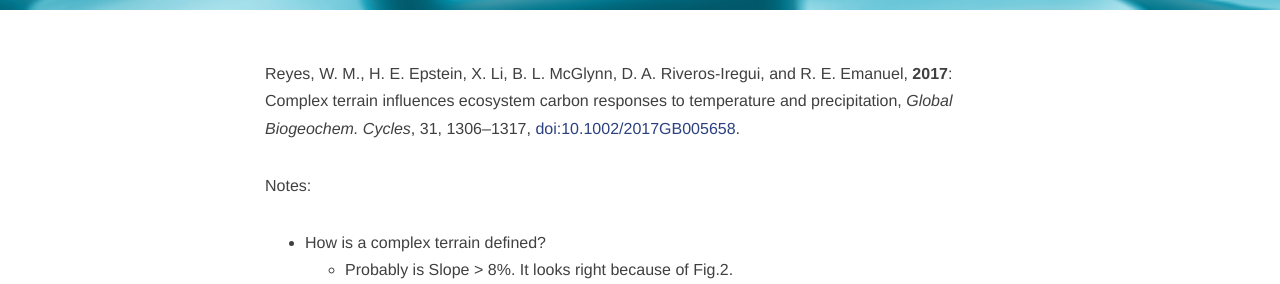
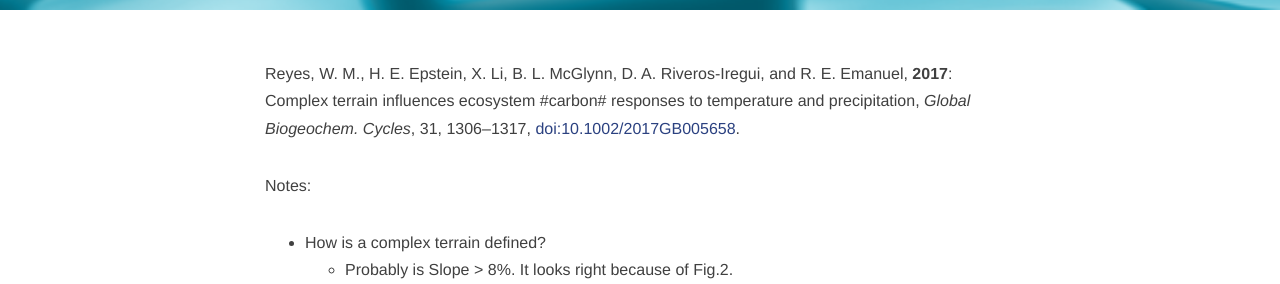
Before and after one commit to CryoECNU/cryoecnu.github.io, a Jekyll site: the page built from _posts/2017-10-06-Complex_terrain_carbon_responses.md, in a window 1280 px wide and 900 px high, scrolled down 394 px. Shown: the part 195-479 px from the top of the window. Built offline with Jekyll 4.4.1, drawn with Linux system fonts in a browser that asks for light colours; nearby versions of some CDN libraries; comment, search, counter and statistics services are not loaded.

```diff
--- a/_posts/2017-10-06-Complex_terrain_carbon_responses.md
+++ b/_posts/2017-10-06-Complex_terrain_carbon_responses.md
@@ -7,7 +7,7 @@ tags: [Climate, Reference, Complex Terrain, Carbon, Temperature, Precipitation]
 description:
 header-img: img/top.png    #这篇文章标题背景图片
 ---
-Reyes, W. M., H. E. Epstein, X. Li, B. L. McGlynn, D. A. Riveros-Iregui, and R. E. Emanuel, **2017**: Complex terrain influences ecosystem carbon responses to temperature and precipitation, *Global Biogeochem. Cycles*, 31, 1306–1317, [doi:10.1002/2017GB005658](https://doi.org/10.1002/2017GB005658).
+Reyes, W. M., H. E. Epstein, X. Li, B. L. McGlynn, D. A. Riveros-Iregui, and R. E. Emanuel, **2017**: Complex terrain influences ecosystem #carbon# responses to temperature and precipitation, *Global Biogeochem. Cycles*, 31, 1306–1317, [doi:10.1002/2017GB005658](https://doi.org/10.1002/2017GB005658).
 
 Notes:
 
```
